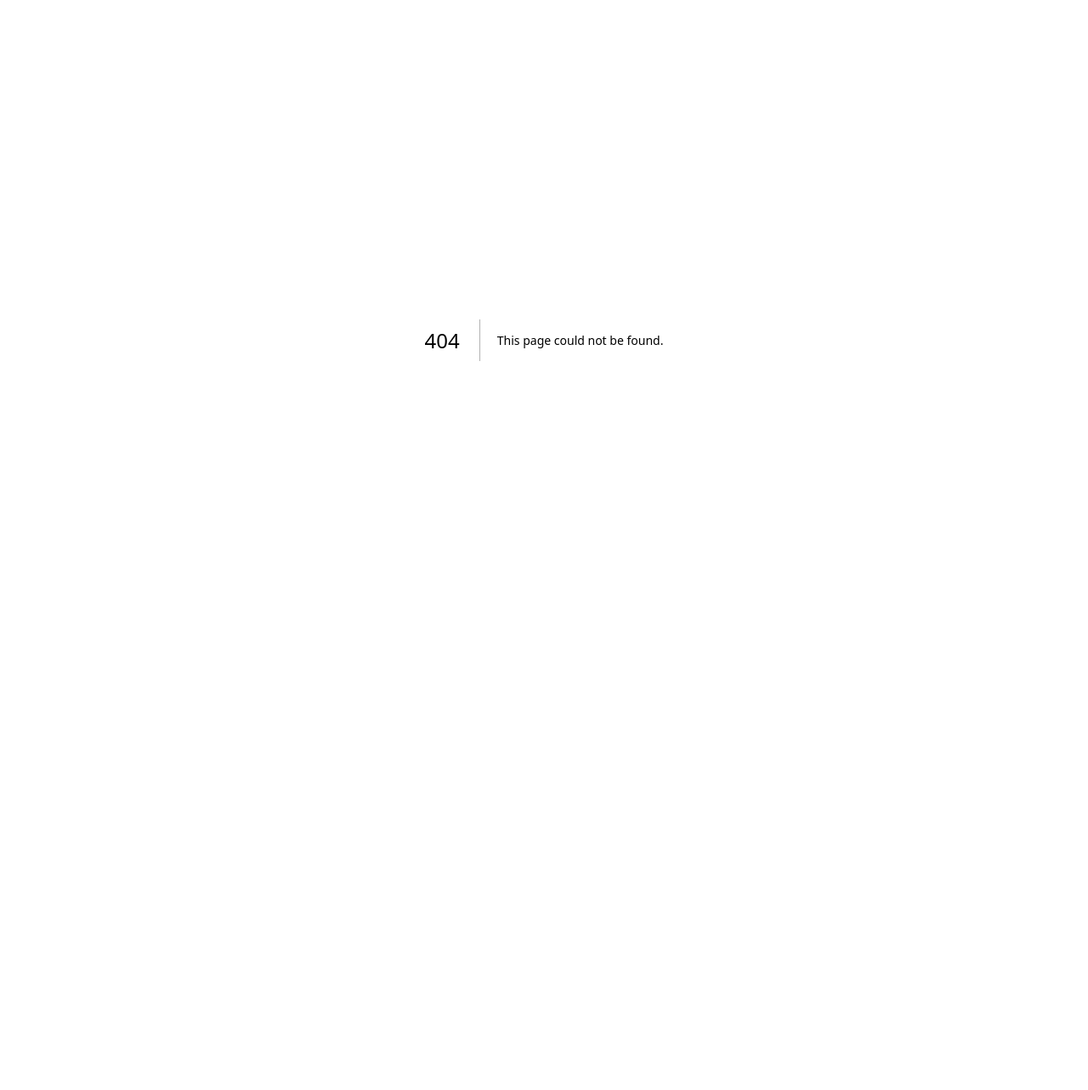
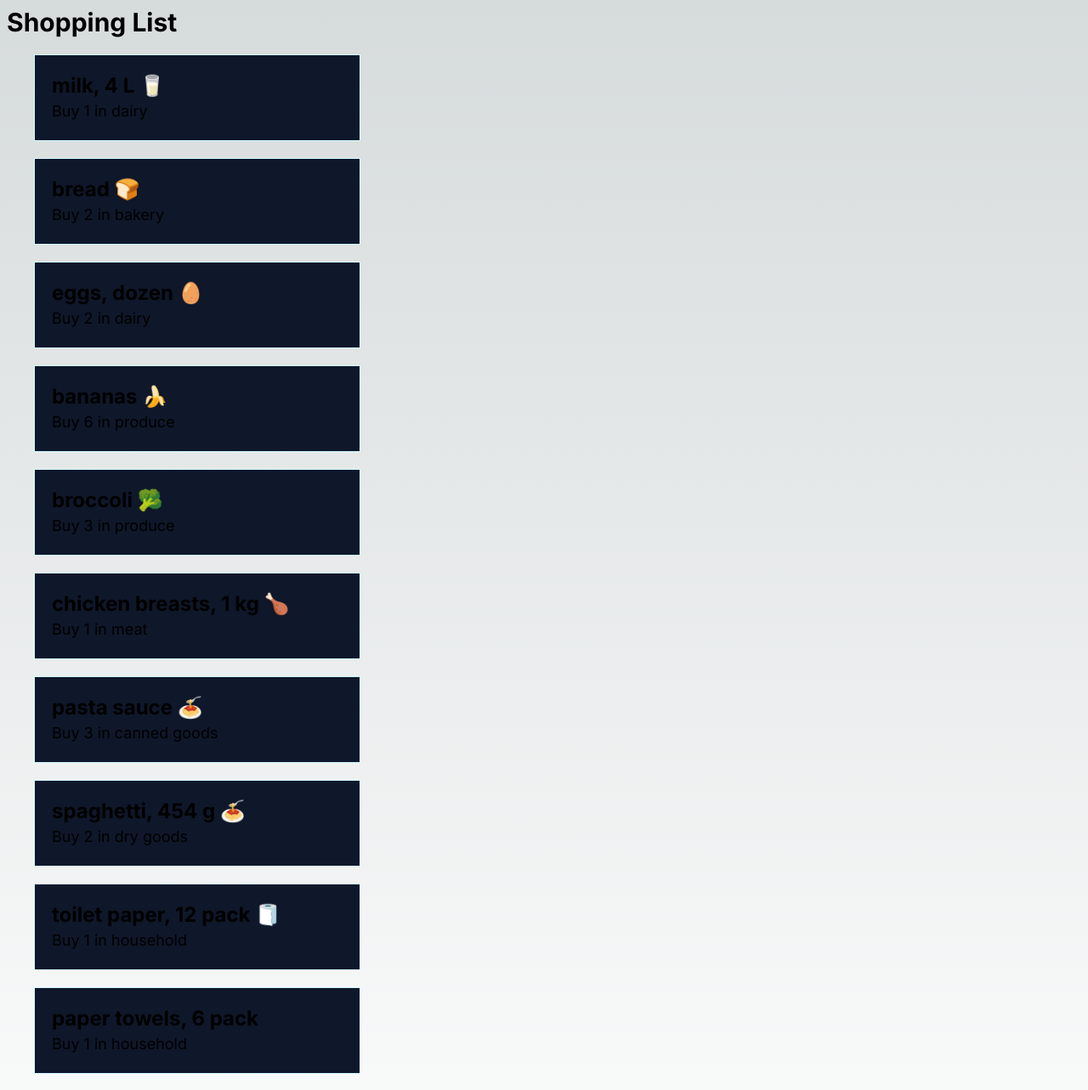
Before and after one commit to Harmandeepkaur04/cprg306-assignments, a Next.js app: page /week-3 in a window 1280 px wide. Before the commit this address had no page. Shown: the top 1283 px of the page at 85% size. Before the commit the page ends 800 px from the top, so only its background shows below. Built offline with nearby package versions, Linux system fonts and the light colour scheme.

Commit message:
Week-03
Made a shopping list and styled using CSS.

```diff
--- a/app/layout.js
+++ b/app/layout.js
@@ -4,7 +4,7 @@
 const inter = Inter({ subsets: ["latin"] });
 
 export const metadata = {
-  title: "Create Next App",
+  title: "Shopping List",
   description: "Generated by create next app",
 };
 
--- a/app/page.js
+++ b/app/page.js
@@ -5,7 +5,8 @@
   return (
     <main>
       <h1>cprg306:Web Development 2-Assignments</h1>
-      <Link className="underline text-cyan-600 hover:text-cyan-300" href="./week-2">week-2</Link>
+      <Link className="underline text-cyan-600 hover:text-cyan-300" href="./week-3">week-3</Link>
+
     </main>
   );
 }
--- /dev/null
+++ b/app/week-3/item-list.js
@@ -0,0 +1,95 @@
+import Item from "./item";
+
+
+
+export default function ItemList() {
+
+  const item1 = {
+    name: "milk, 4 L 🥛",
+    quantity: 1,
+    category: "dairy",
+  };
+
+  const item2 = {
+    name: "bread 🍞",
+    quantity: 2,
+    category: "bakery",
+  };
+
+  const item3 = {
+    name: "eggs, dozen 🥚",
+    quantity: 2,
+    category: "dairy",
+  };
+
+  const item4 = {
+    name: "bananas 🍌",
+    quantity: 6,
+    category: "produce",
+  };
+
+  const item5 = {
+    name: "broccoli 🥦",
+    quantity: 3,
+    category: "produce",
+  };
+
+  const item6 = {
+    name: "chicken breasts, 1 kg 🍗",
+    quantity: 1,
+    category: "meat",
+  };
+
+  const item7 = {
+    name: "pasta sauce 🍝",
+    quantity: 3,
+    category: "canned goods",
+  };
+
+  const item8 = {
+    name: "spaghetti, 454 g 🍝",
+    quantity: 2,
+    category: "dry goods",
+  };
+
+  const item9 = {
+    name: "toilet paper, 12 pack 🧻",
+    quantity: 1,
+    category: "household",
+  };
+
+  const item10 = {
+    name: "paper towels, 6 pack",
+    quantity: 1,
+    category: "household",
+  };
+
+  const item11 = {
+    name: "dish soap 🍽️",
+    quantity: 1,
+    category: "household",
+  };
+
+  const item12 = {
+    name: "hand soap 🧼",
+    quantity: 4,
+    category: "household",
+  };
+
+  return (
+    <div>
+      <Item item={item1 } />
+      <Item item={item2} />
+      <Item item={item3} />
+      <Item item={item4} />
+      <Item item={item5} />
+      <Item item={item6} />
+      <Item item={item7} />
+      <Item item={item8} />
+      <Item item={item9} />
+      <Item item={item10} />
+      <Item item={item11} />
+      <Item item={item12} />
+    </div>
+  );
+}
--- /dev/null
+++ b/app/week-3/item.js
@@ -0,0 +1,13 @@
+export default function Item({item}) {
+  let { name, quantity, category } = item;
+
+  return (
+    <ul>
+    <div className="text-lg  bg-slate-900 border border-cyan-100 mx-10 my-5 p-5 m-5 max-w-sm">
+      <li className="text-2xl font-bold">{name}</li>
+      <li> Buy {quantity} in {category}</li>
+      </div>
+    </ul>
+
+  );
+}
--- /dev/null
+++ b/app/week-3/page.js
@@ -0,0 +1,12 @@
+import ItemList from "./item-list";
+
+
+export default function page(){
+
+    return(
+        <main>
+        <h1 className="text-3xl font-bold m-2" >Shopping List</h1>
+        <ItemList />
+      </main>
+    );
+  }
```
